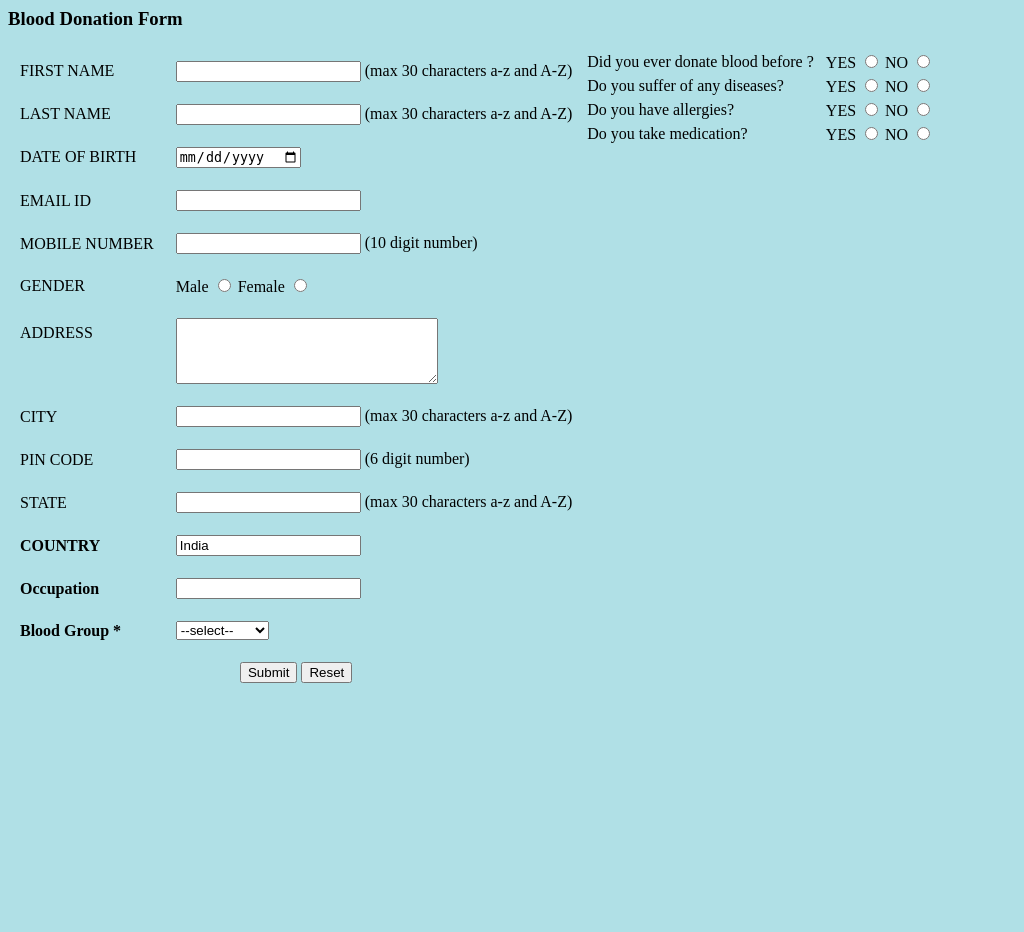
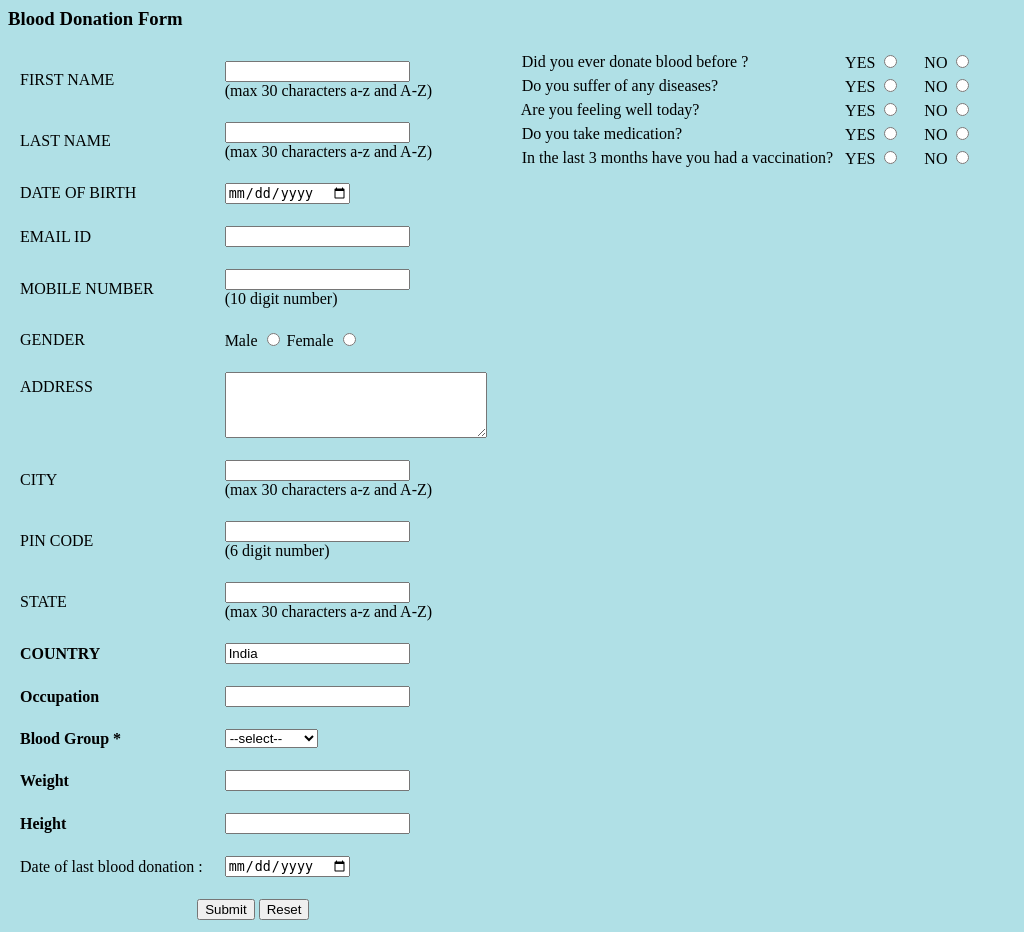
Before and after one commit to vimon/HMS, a PHP site: page /dinfo.php in a window 1280 px wide. Shown: the whole page, without its empty margins (0-1024 px from the left). Before the commit the page ends 683 px from the top, so only its background shows below. Run offline with PHP 8.4, Linux system fonts and the light colour scheme.

Commit message:
Added some questions design modification using &nbsp

```diff
--- a/dinfo.php
+++ b/dinfo.php
@@ -16,6 +16,7 @@
 <tr>
 <td>FIRST NAME</td>
 <td><input type="text" name="First_Name" maxlength="30"/>
+<br>
 (max 30 characters a-z and A-Z)
 </td>
 </tr>
@@ -24,6 +25,7 @@
 <tr>
 <td>LAST NAME</td>
 <td><input type="text" name="Last_Name" maxlength="30"/>
+<br>
 (max 30 characters a-z and A-Z)
 </td>
 </tr>
@@ -48,6 +50,7 @@
 <td>MOBILE NUMBER</td>
 <td>
 <input type="text" name="Mobile_Number" maxlength="10" />
+<br>
 (10 digit number)
 </td>
 </tr>
@@ -71,6 +74,7 @@ Female <input type="radio" name="Gender" value="Female" />
 <tr>
 <td>CITY</td>
 <td><input type="text" name="City" maxlength="30" />
+<br>
 (max 30 characters a-z and A-Z)
 </td>
 </tr>
@@ -79,6 +83,7 @@ Female <input type="radio" name="Gender" value="Female" />
 <tr>
 <td>PIN CODE</td>
 <td><input type="text" name="Pin_Code" maxlength="6" />
+<br>
 (6 digit number)
 </td>
 </tr>
@@ -87,6 +92,7 @@ Female <input type="radio" name="Gender" value="Female" />
 <tr>
 <td>STATE</td>
 <td><input type="text" name="State" maxlength="30" />
+<br>
 (max 30 characters a-z and A-Z)
 </td>
 </tr>
@@ -115,7 +121,24 @@ Female <input type="radio" name="Gender" value="Female" />
   <option>AB-</option>
   <option>UNKNOWN</option>
 </select></td>
+<!----- Weight ---------------------------------------------------------->
+<tr>
+<td> <strong>Weight</strong></td>
+<td><input type="text" name="weight" /></td>
+</tr>
+<!----- Height---------------------------------------------------------->
+<tr>
+<td> <strong>Height</strong></td>
+<td><input type="text" name="Height" /></td>
+</tr>
+ <!----- Last donation date -------------------------------------------------------->
+<tr>
+<td>Date of last blood donation :</td>
 
+<td>
+<input type="date" name="ldonation">
+</td>
+</tr>
 
 <!----- Submit and Reset ------------------------------------------------->
 <tr>
@@ -132,48 +155,65 @@ Female <input type="radio" name="Gender" value="Female" />
 <!----- Question Answers ----------------------------------------------------------->
 <!----- Question 1 ----------------------------------------------------------->
 <tr>
-<td>Did you ever donate blood before ?</td>
+
+<td>&nbsp&nbsp&nbsp&nbsp Did you ever donate blood before ?</td>
 <td>  </td>
 <td>  </td>
 <td>
 YES <input type="radio" name="q1" value="yes" />
+&nbsp&nbsp&nbsp&nbsp
 NO <input type="radio" name="q1" value="no" />
 </td>
 </tr>
+
+
 <!----- Question 2 ----------------------------------------------------------->
 <tr>
-<td>Do you suffer of any diseases?</td>
+<td>&nbsp&nbsp&nbsp&nbsp Do you suffer of any diseases?</td>
 <td>  </td>
 <td>  </td>
 <td>
 YES <input type="radio" name="q2" value="yes" />
+&nbsp&nbsp&nbsp&nbsp
 NO <input type="radio" name="q2" value="no" />
 </td>
 </tr>
 
 <!----- Question 3 ----------------------------------------------------------->
 <tr>
-<td>Do you have allergies?</td>
+<td>&nbsp&nbsp&nbsp&nbsp Are you feeling well today?</td>
 <td>  </td>
 <td>  </td>
 <td>
 YES <input type="radio" name="q3" value="yes" />
+&nbsp&nbsp&nbsp&nbsp
 NO <input type="radio" name="q3" value="no" />
 </td>
 </tr>
 
 <!----- Question 4 ----------------------------------------------------------->
 <tr>
-<td>Do you take medication?</td>
+<td>&nbsp&nbsp&nbsp&nbsp Do you take medication?</td>
 <td>  </td>
 <td>  </td>
 <td>
 YES <input type="radio" name="q4" value="yes" />
+&nbsp&nbsp&nbsp&nbsp
 NO <input type="radio" name="q4" value="no" />
 </td>
 </tr>
 
-
+<!----- Question 5----------------------------------------------------------->
+<tr>
+<td>&nbsp&nbsp&nbsp&nbsp In the last 3 months have you had a vaccination?</td>
+<td>  </td>
+<td>  </td>
+<td>
+YES <input type="radio" name="q5" value="yes" />
+&nbsp&nbsp&nbsp&nbsp
+NO <input type="radio" name="q5" value="no" />
+</td>
+</tr>
  </table>
 
 </form>
```
Also changed, not shown: 1 other file.
